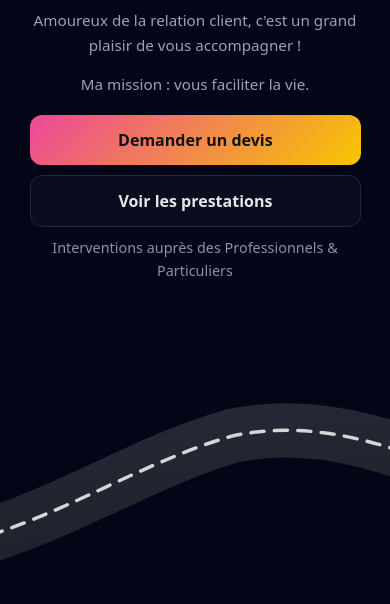
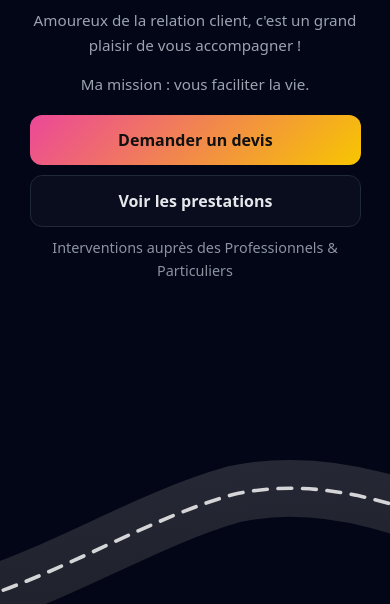
Before and after one commit to remyrog/ic-website, a plain HTML site: page index.html in a window 390 px wide. Shown: the part 266-870 px from the top of the page. Drawn offline with nearby package versions, Linux system fonts and the light colour scheme.

Commit message:
margin car mobile

```diff
--- a/css/styles.css
+++ b/css/styles.css
@@ -1273,9 +1273,10 @@ a.premium:focus-visible::after {
 }
 
 @media (max-width: 560px) {
+
   .hero__content {
     margin-top: clamp(18px, 3.2vh, 30px);
-    padding-bottom: clamp(185px, 24vh, 230px);
+    padding-bottom: clamp(170px, 22vh, 210px);
   }
 
   .hero__badge {
--- a/js/main.js
+++ b/js/main.js
@@ -669,19 +669,11 @@
 
     if (isSmall) {
       return {
-        viewBox: "0 0 1440 900",
+        viewBox: "0 0 1440 860",
         preserve: "xMidYMid slice",
-
-        // Soleil plus haut + course beaucoup plus courte
         sunPath: "M 430 92 C 610 54 820 48 1010 60 C 1140 68 1235 84 1310 106",
-
-        // Route mobile calquée sur la logique desktop :
-        // léger plat -> montée -> sommet -> redescente -> relance douce
-        road: "M-120,812 C60,780 210,790 360,790 C520,790 635,695 760,660 C900,630 1025,720 1150,760 C1270,796 1390,756 1605,730",
-
-        // voiture plus petite
-        carTransform: "translate(-118,812) scale(0.68)",
-
+        road: "M-120,842 C60,810 210,820 360,820 C520,820 635,725 760,690 C900,660 1025,750 1150,790 C1270,826 1390,786 1605,760",
+        carTransform: "translate(-118,842) scale(0.68)",
         sunScale: 0.46,
         sunStart: 0.16,
         sunEnd: 0.74,
```
